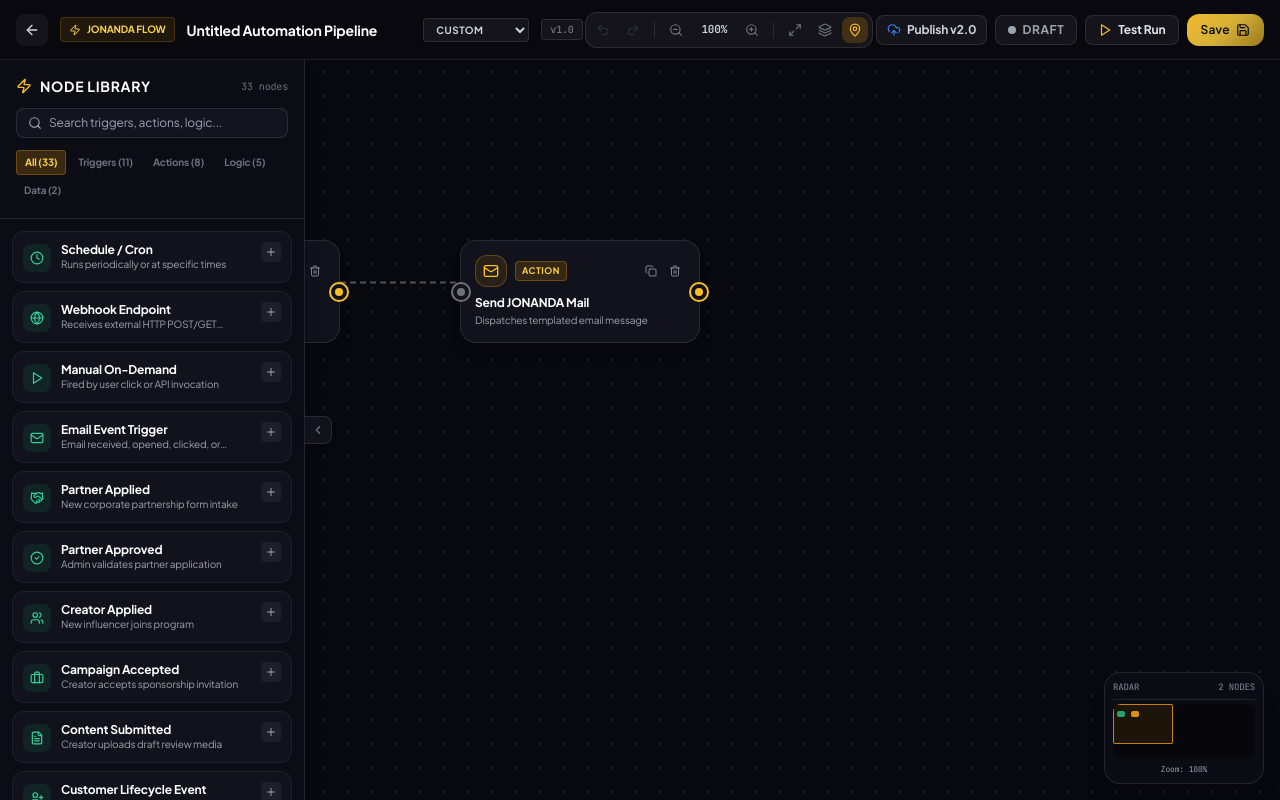
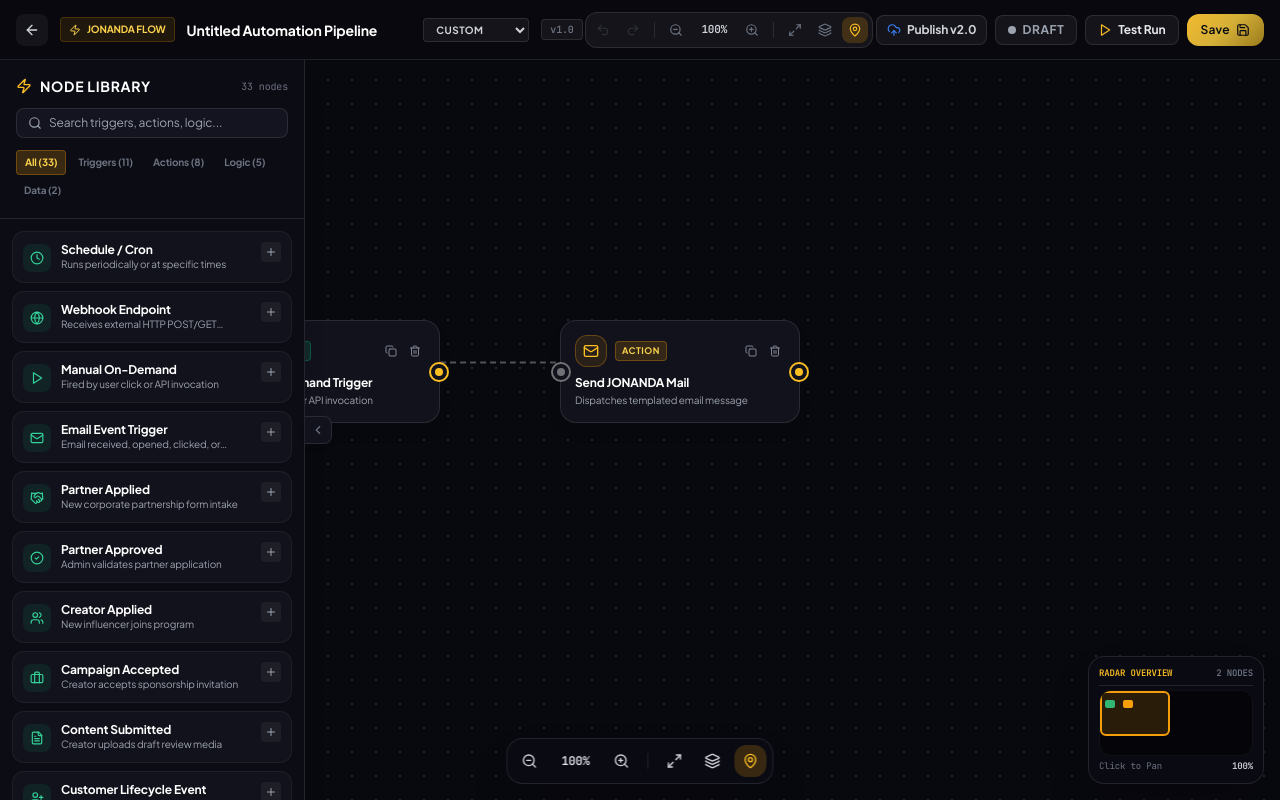
Before and after one commit to shalom-ars/Jonanda-LLC, a React (Vite) app: page /flow/new in a window 1280 px wide. Built offline with nearby package versions, Linux system fonts and the light colour scheme.

Commit message:
fix: implement smooth cursor-anchored wheel zooming, continuous drag-to-pan, and quick canvas dock

```diff
--- a/src/components/flow/builder/CanvasMinimap.tsx
+++ b/src/components/flow/builder/CanvasMinimap.tsx
@@ -1,4 +1,4 @@
-import React from 'react';
+import React, { useRef } from 'react';
 import { FlowNode } from '../../../types/flow';
 
 interface CanvasMinimapProps {
@@ -11,12 +11,15 @@
 export const CanvasMinimap: React.FC<CanvasMinimapProps> = ({
   nodes,
   pan,
-  zoom
+  zoom,
+  onPanChange
 }) => {
+  const mapRef = useRef<HTMLDivElement | null>(null);
+
   // Minimap dimensions
   const mapWidth = 160;
   const mapHeight = 100;
-  const scale = 0.04;
+  const scale = 0.05;
 
   const categoryDotColors: Record<string, string> = {
     trigger: '#10b981',
@@ -29,19 +32,38 @@
     code: '#6366f1'
   };
 
+  const handleMinimapClick = (e: React.MouseEvent) => {
+    if (!mapRef.current) return;
+    const rect = mapRef.current.getBoundingClientRect();
+    const clickX = e.clientX - rect.left;
+    const clickY = e.clientY - rect.top;
+
+    const targetCanvasX = clickX / scale;
+    const targetCanvasY = clickY / scale;
+
+    onPanChange({
+      x: Math.round(window.innerWidth / 2 - targetCanvasX * zoom),
+      y: Math.round(window.innerHeight / 2 - targetCanvasY * zoom)
+    });
+  };
+
   return (
-    <div className="absolute bottom-4 right-4 z-20 w-40 h-28 rounded-2xl bg-white/80 dark:bg-[#0c0c14]/85 backdrop-blur-md border border-gray-200 dark:border-white/10 shadow-xl overflow-hidden pointer-events-auto p-2 select-none flex flex-col justify-between">
+    <div className="absolute bottom-4 right-4 z-20 w-44 h-32 rounded-2xl bg-white/90 dark:bg-[#0c0c14]/90 backdrop-blur-md border border-gray-200 dark:border-white/10 shadow-2xl overflow-hidden pointer-events-auto p-2.5 select-none flex flex-col justify-between">
       <div className="flex items-center justify-between text-[9px] font-mono text-gray-500 font-bold border-b border-gray-200 dark:border-white/10 pb-1">
-        <span>RADAR</span>
+        <span className="text-amber-600 dark:text-gold-400 font-bold">RADAR OVERVIEW</span>
         <span>{nodes.length} NODES</span>
       </div>
 
-      {/* Mini 2D Plane */}
-      <div className="relative flex-1 w-full h-full overflow-hidden my-1 bg-gray-50 dark:bg-black/40 rounded-lg">
+      {/* Mini 2D Interactive Plane */}
+      <div
+        ref={mapRef}
+        onClick={handleMinimapClick}
+        className="relative flex-1 w-full h-full overflow-hidden my-1 bg-gray-100 dark:bg-black/50 rounded-xl cursor-crosshair border border-gray-200/50 dark:border-white/5"
+      >
         {/* Node dots */}
         {nodes.map((node) => {
-          const dotX = Math.min(Math.max((node.position.x * scale), 4), mapWidth - 10);
-          const dotY = Math.min(Math.max((node.position.y * scale), 4), mapHeight - 10);
+          const dotX = Math.min(Math.max(node.position.x * scale, 2), mapWidth);
+          const dotY = Math.min(Math.max(node.position.y * scale, 2), mapHeight);
           const color = categoryDotColors[node.category] || '#f59e0b';
 
           return (
@@ -52,26 +74,27 @@
                 top: `${dotY}px`,
                 backgroundColor: color
               }}
-              className="absolute w-2 h-1.5 rounded-sm opacity-90 shadow-sm"
+              className="absolute w-2.5 h-2 rounded-sm shadow-sm"
               title={node.title}
             />
           );
         })}
 
-        {/* Viewport Box */}
+        {/* Viewport Indicator Box */}
         <div
           style={{
-            left: `${Math.max(0, -pan.x * scale * 0.5)}px`,
-            top: `${Math.max(0, -pan.y * scale * 0.5)}px`,
-            width: `${Math.min(mapWidth, 60 / zoom)}px`,
-            height: `${Math.min(mapHeight, 40 / zoom)}px`
+            left: `${Math.max(0, -pan.x * scale * 0.4)}px`,
+            top: `${Math.max(0, -pan.y * scale * 0.4)}px`,
+            width: `${Math.min(mapWidth, 70 / zoom)}px`,
+            height: `${Math.min(mapHeight, 45 / zoom)}px`
           }}
-          className="absolute border border-amber-500/80 bg-amber-500/10 rounded-sm pointer-events-none"
+          className="absolute border-2 border-amber-500 bg-amber-500/15 rounded-md pointer-events-none shadow-sm"
         />
       </div>
 
-      <div className="text-[8px] text-gray-400 font-mono text-center truncate">
-        Zoom: {Math.round(zoom * 100)}%
+      <div className="flex items-center justify-between text-[9px] text-gray-500 font-mono">
+        <span>Click to Pan</span>
+        <span className="font-bold text-gray-700 dark:text-gray-300">{Math.round(zoom * 100)}%</span>
       </div>
     </div>
   );
--- a/src/components/flow/builder/FlowCanvas.tsx
+++ b/src/components/flow/builder/FlowCanvas.tsx
@@ -1,4 +1,4 @@
-import React, { useState, useRef, useEffect } from 'react';
+import React, { useState, useRef, useEffect, useCallback } from 'react';
 import { FlowNode, FlowEdge, Workflow, WorkflowCategory } from '../../../types/flow';
 import { FLOW_NODE_DEFINITIONS } from '../../../data/flowNodesData';
 import { FlowNodeCard } from './FlowNodeCard';
@@ -9,6 +9,13 @@
 import { CanvasMinimap } from './CanvasMinimap';
 import { WorkflowTestModal } from './WorkflowTestModal';
 import { useFlow } from '../../../context/FlowContext';
+import {
+  ZoomIn,
+  ZoomOut,
+  Maximize2,
+  Layers,
+  MapPin
+} from 'lucide-react';
 
 interface FlowCanvasProps {
   initialWorkflow: Workflow;
@@ -24,7 +31,7 @@
 
   // Viewport State
   const [zoom, setZoom] = useState(1);
-  const [pan, setPan] = useState({ x: 0, y: 0 });
+  const [pan, setPan] = useState({ x: 100, y: 80 });
   const [isPanning, setIsPanning] = useState(false);
   const [panStart, setPanStart] = useState({ x: 0, y: 0 });
   const [isMinimapOpen, setIsMinimapOpen] = useState(true);
@@ -49,13 +56,13 @@
   const canvasRef = useRef<HTMLDivElement | null>(null);
 
   // Push to history helper
-  const recordHistoryState = (nextWf: Workflow) => {
+  const recordHistoryState = useCallback((nextWf: Workflow) => {
     setHistory((prev) => {
       const truncated = prev.slice(0, historyIndex + 1);
       return [...truncated, nextWf].slice(-25); // Cap to 25 steps
     });
     setHistoryIndex((prev) => Math.min(prev + 1, 24));
-  };
+  }, [historyIndex]);
 
   const handleUndo = () => {
     if (historyIndex > 0) {
@@ -93,17 +100,53 @@
     return () => window.removeEventListener('keydown', handleKeyDown);
   }, [historyIndex, history, selectedNodeId]);
 
-  // Pan Canvas Handler
-  const handleMouseDownOnCanvas = (e: React.MouseEvent) => {
-    if ((e.target as HTMLElement).classList.contains('canvas-background')) {
-      setIsPanning(true);
-      setPanStart({ x: e.clientX - pan.x, y: e.clientY - pan.y });
-      setSelectedNodeId(null);
-      setSelectedEdgeId(null);
+  // High-Precision Smooth Wheel Zoom & Pan Engine (Anchored around cursor)
+  useEffect(() => {
+    const canvasEl = canvasRef.current;
+    if (!canvasEl) return;
+
+    const handleWheel = (e: WheelEvent) => {
+      e.preventDefault();
+      const rect = canvasEl.getBoundingClientRect();
+      const mouseX = e.clientX - rect.left;
+      const mouseY = e.clientY - rect.top;
+
+      if (e.ctrlKey || e.metaKey) {
+        // Pinch zoom (trackpad) or Ctrl + Wheel
+        const zoomDelta = -e.deltaY * 0.008;
+        setZoom((prevZoom) => {
+          const nextZoom = Math.min(Math.max(prevZoom + zoomDelta, 0.25), 2.5);
+          const scaleChange = nextZoom / prevZoom;
+          setPan((prevPan) => ({
+            x: mouseX - (mouseX - prevPan.x) * scaleChange,
+            y: mouseY - (mouseY - prevPan.y) * scaleChange
+          }));
+          return nextZoom;
+        });
+      } else {
+        // Smooth direct wheel pan / zoom
+        if (Math.abs(e.deltaX) > 0 || Math.abs(e.deltaY) > 0) {
+          // If shift key held or multi-touch trackpad pan
+          if (e.shiftKey) {
+            setPan((prev) => ({ ...prev, x: prev.x - e.deltaY }));
+          } else {
+            // Normal 2D panning via wheel/trackpad
+            setPan((prev) => ({
+              x: prev.x - e.deltaX * 1.2,
+              y: prev.y - e.deltaY * 1.2
+            }));
+          }
+        }
       }
     };
 
-  const handleMouseMove = (e: React.MouseEvent) => {
+    canvasEl.addEventListener('wheel', handleWheel, { passive: false });
+    return () => canvasEl.removeEventListener('wheel', handleWheel);
+  }, []);
+
+  // Global Window-Level Pan & Drag Listener for Smooth Continuous Dragging
+  useEffect(() => {
+    const handleGlobalMouseMove = (e: MouseEvent) => {
       if (isPanning) {
         setPan({
           x: e.clientX - panStart.x,
@@ -148,7 +191,7 @@
       }
     };
 
-  const handleMouseUp = () => {
+    const handleGlobalMouseUp = () => {
       if (draggingNodeId) {
         recordHistoryState(workflow);
       }
@@ -157,8 +200,43 @@
       setConnectingState(null);
     };
 
+    if (isPanning || draggingNodeId || connectingState) {
+      window.addEventListener('mousemove', handleGlobalMouseMove);
+      window.addEventListener('mouseup', handleGlobalMouseUp);
+    }
+
+    return () => {
+      window.removeEventListener('mousemove', handleGlobalMouseMove);
+      window.removeEventListener('mouseup', handleGlobalMouseUp);
+    };
+  }, [isPanning, draggingNodeId, connectingState, panStart, pan, zoom, dragOffset, workflow, recordHistoryState]);
+
+  // Pan Canvas Initiator
+  const handleMouseDownOnCanvas = (e: React.MouseEvent) => {
+    const target = e.target as HTMLElement;
+    // Don't initiate canvas panning if clicking inside a node card, port handle, button, or sidebar
+    if (
+      target.closest('.flow-node-card') ||
+      target.closest('.port-handle') ||
+      target.closest('button') ||
+      target.closest('input') ||
+      target.closest('select') ||
+      target.closest('.node-library-sidebar') ||
+      target.closest('.node-config-panel') ||
+      target.closest('.canvas-minimap')
+    ) {
+      return;
+    }
+
+    setIsPanning(true);
+    setPanStart({ x: e.clientX - pan.x, y: e.clientY - pan.y });
+    setSelectedNodeId(null);
+    setSelectedEdgeId(null);
+  };
+
   // Node Drag Initiator
   const handleNodeMouseDown = (nodeId: string, e: React.MouseEvent) => {
+    e.stopPropagation();
     const rect = canvasRef.current?.getBoundingClientRect();
     if (!rect) return;
 
@@ -178,6 +256,7 @@
 
   // Start Connection
   const handleStartConnect = (nodeId: string, portId: string, e: React.MouseEvent) => {
+    e.stopPropagation();
     const rect = canvasRef.current?.getBoundingClientRect();
     if (!rect) return;
 
@@ -329,13 +408,13 @@
   // Auto Arrange Nodes
   const handleAutoArrange = () => {
     const spacingX = 320;
-    const spacingY = 130;
+    const spacingY = 140;
 
     const arrangedNodes = workflow.nodes.map((node, index) => ({
       ...node,
       position: {
         x: 80 + (index % 4) * spacingX,
-        y: 120 + Math.floor(index / 4) * spacingY
+        y: 100 + Math.floor(index / 4) * spacingY
       }
     }));
 
@@ -347,10 +426,36 @@
     recordHistoryState(updated);
   };
 
-  // Fit to screen
+  // Fit to screen (Centers all nodes cleanly)
   const handleFitToScreen = () => {
-    setZoom(0.85);
-    setPan({ x: 40, y: 20 });
+    if (workflow.nodes.length === 0) {
+      setZoom(1);
+      setPan({ x: 100, y: 80 });
+      return;
+    }
+
+    const minX = Math.min(...workflow.nodes.map((n) => n.position.x));
+    const maxX = Math.max(...workflow.nodes.map((n) => n.position.x + 240));
+    const minY = Math.min(...workflow.nodes.map((n) => n.position.y));
+    const maxY = Math.max(...workflow.nodes.map((n) => n.position.y + 100));
+
+    const contentWidth = maxX - minX + 160;
+    const contentHeight = maxY - minY + 160;
+
+    const rect = canvasRef.current?.getBoundingClientRect();
+    const viewportWidth = rect ? rect.width - 100 : 1000;
+    const viewportHeight = rect ? rect.height - 100 : 700;
+
+    const targetZoom = Math.min(
+      Math.max(Math.min(viewportWidth / contentWidth, viewportHeight / contentHeight), 0.4),
+      1.1
+    );
+
+    setZoom(targetZoom);
+    setPan({
+      x: rect ? rect.width / 2 - ((minX + maxX) / 2) * targetZoom : 80,
+      y: rect ? rect.height / 2 - ((minY + maxY) / 2) * targetZoom : 80
+    });
   };
 
   const handleSave = () => {
@@ -380,11 +485,11 @@
         onPublishVersion={handlePublish}
         onTest={() => setIsTestModalOpen(true)}
         zoom={zoom}
-        onZoomIn={() => setZoom((prev) => Math.min(prev + 0.15, 2.0))}
-        onZoomOut={() => setZoom((prev) => Math.max(prev - 0.15, 0.4))}
+        onZoomIn={() => setZoom((prev) => Math.min(prev + 0.15, 2.5))}
+        onZoomOut={() => setZoom((prev) => Math.max(prev - 0.15, 0.25))}
         onResetZoom={() => {
           setZoom(1);
-          setPan({ x: 0, y: 0 });
+          setPan({ x: 100, y: 80 });
         }}
         onAutoArrange={handleAutoArrange}
         onFitToScreen={handleFitToScreen}
@@ -407,11 +512,11 @@
       <div
         ref={canvasRef}
         onMouseDown={handleMouseDownOnCanvas}
-        onMouseMove={handleMouseMove}
-        onMouseUp={handleMouseUp}
-        className="canvas-background w-full h-full relative cursor-grab active:cursor-grabbing overflow-hidden"
+        className={`w-full h-full relative overflow-hidden ${
+          isPanning ? 'cursor-grabbing' : 'cursor-grab'
+        }`}
         style={{
-          backgroundImage: `radial-gradient(circle, rgba(160, 160, 180, 0.15) 1px, transparent 1px)`,
+          backgroundImage: `radial-gradient(circle, rgba(160, 160, 180, 0.2) 1.2px, transparent 1.2px)`,
           backgroundSize: `${24 * zoom}px ${24 * zoom}px`,
           backgroundPosition: `${pan.x}px ${pan.y}px`
         }}
@@ -420,19 +525,20 @@
         <div
           className="absolute inset-0 origin-top-left pointer-events-none"
           style={{
-            transform: `translate(${pan.x}px, ${pan.y}px) scale(${zoom})`
+            transform: `translate3d(${pan.x}px, ${pan.y}px, 0) scale(${zoom})`
           }}
         >
           {/* SVG Connection Layer */}
-          <svg className="absolute inset-0 w-[5000px] h-[5000px] pointer-events-auto overflow-visible">
+          <svg className="absolute inset-0 w-[8000px] h-[8000px] pointer-events-none overflow-visible">
             {workflow.edges.map((edge) => (
+              <g key={edge.id} className="pointer-events-auto">
                 <FlowEdgeRenderer
-                key={edge.id}
                   edge={edge}
                   nodes={workflow.nodes}
                   selected={selectedEdgeId === edge.id}
                   onDelete={handleDeleteEdge}
                 />
+              </g>
             ))}
 
             {/* Connecting Wire Preview */}
@@ -458,15 +564,15 @@
           </svg>
 
           {/* HTML Nodes Layer */}
-          <div className="absolute inset-0 pointer-events-auto">
+          <div className="absolute inset-0 pointer-events-none">
             {workflow.nodes.map((node) => (
               <div
                 key={node.id}
                 onMouseDown={(e) => handleNodeMouseDown(node.id, e)}
                 style={{
-                  transform: `translate(${node.position.x}px, ${node.position.y}px)`
+                  transform: `translate3d(${node.position.x}px, ${node.position.y}px, 0)`
                 }}
-                className="absolute"
+                className="absolute pointer-events-auto"
               >
                 <FlowNodeCard
                   node={node}
@@ -486,14 +592,82 @@
         </div>
       </div>
 
+      {/* Floating Canvas Quick Zoom & Navigation Dock */}
+      <div className="absolute bottom-4 left-1/2 -translate-x-1/2 z-30 flex items-center gap-1.5 p-1.5 rounded-2xl bg-white/90 dark:bg-[#0c0c14]/90 backdrop-blur-xl border border-gray-200 dark:border-white/10 shadow-2xl">
+        <button
+          type="button"
+          onClick={() => setZoom((prev) => Math.max(prev - 0.15, 0.25))}
+          className="p-2 rounded-xl text-gray-600 dark:text-gray-300 hover:text-black dark:hover:text-white hover:bg-gray-100 dark:hover:bg-white/10 transition-colors"
+          title="Zoom Out (-)"
+        >
+          <ZoomOut className="w-4 h-4" />
+        </button>
+
+        <button
+          type="button"
+          onClick={() => {
+            setZoom(1);
+            setPan({ x: 100, y: 80 });
+          }}
+          className="px-2.5 py-1 rounded-xl text-xs font-mono font-bold text-gray-700 dark:text-gray-200 hover:text-amber-600 dark:hover:text-gold-400 hover:bg-gray-100 dark:hover:bg-white/10 transition-colors"
+          title="Reset Zoom to 100%"
+        >
+          {Math.round(zoom * 100)}%
+        </button>
+
+        <button
+          type="button"
+          onClick={() => setZoom((prev) => Math.min(prev + 0.15, 2.5))}
+          className="p-2 rounded-xl text-gray-600 dark:text-gray-300 hover:text-black dark:hover:text-white hover:bg-gray-100 dark:hover:bg-white/10 transition-colors"
+          title="Zoom In (+)"
+        >
+          <ZoomIn className="w-4 h-4" />
+        </button>
+
+        <div className="w-[1px] h-4 bg-gray-200 dark:bg-white/10 mx-1" />
+
+        <button
+          type="button"
+          onClick={handleFitToScreen}
+          className="p-2 rounded-xl text-gray-600 dark:text-gray-300 hover:text-black dark:hover:text-white hover:bg-gray-100 dark:hover:bg-white/10 transition-colors"
+          title="Fit All Nodes in View"
+        >
+          <Maximize2 className="w-4 h-4" />
+        </button>
+
+        <button
+          type="button"
+          onClick={handleAutoArrange}
+          className="p-2 rounded-xl text-gray-600 dark:text-gray-300 hover:text-black dark:hover:text-white hover:bg-gray-100 dark:hover:bg-white/10 transition-colors"
+          title="Auto Arrange Nodes"
+        >
+          <Layers className="w-4 h-4" />
+        </button>
+
+        <button
+          type="button"
+          onClick={() => setIsMinimapOpen(!isMinimapOpen)}
+          className={`p-2 rounded-xl transition-colors ${
+            isMinimapOpen
+              ? 'bg-amber-500/20 text-amber-700 dark:text-gold-400'
+              : 'text-gray-600 dark:text-gray-300 hover:bg-gray-100 dark:hover:bg-white/10'
+          }`}
+          title="Toggle Radar Minimap"
+        >
+          <MapPin className="w-4 h-4" />
+        </button>
+      </div>
+
       {/* Floating Canvas Minimap */}
       {isMinimapOpen && (
+        <div className="canvas-minimap">
           <CanvasMinimap
             nodes={workflow.nodes}
             pan={pan}
             zoom={zoom}
             onPanChange={(newPan) => setPan(newPan)}
           />
+        </div>
       )}
 
       {/* Node Config Right Sidebar */}
--- a/src/components/flow/builder/FlowNodeCard.tsx
+++ b/src/components/flow/builder/FlowNodeCard.tsx
@@ -88,7 +88,7 @@
 
   const IconComp = iconMap[definition.iconName] || Sparkles;
 
-  // Category badge colors covering all 8 NodeCategory types
+  // Category badge styles covering all 8 NodeCategory types
   const categoryStyles: Record<NodeCategory, string> = {
     trigger: 'bg-emerald-500/15 text-emerald-700 dark:text-emerald-300 border-emerald-500/30',
     action: 'bg-amber-500/15 text-amber-700 dark:text-gold-300 border-amber-500/30',
@@ -118,17 +118,18 @@
         onSelect(node.id);
       }}
       className={`
+        flow-node-card
         relative w-[240px] rounded-2xl p-3.5 select-none transition-all duration-200 cursor-grab active:cursor-grabbing
         bg-white dark:bg-[#12121c] border
         ${
           isSelected
-            ? 'border-amber-500 dark:border-gold-400 shadow-[0_0_25px_rgba(245,158,11,0.3)] ring-2 ring-amber-500/40 dark:ring-gold-400/40'
-            : 'border-gray-200 dark:border-white/10 hover:border-gray-300 dark:hover:border-white/20 shadow-lg'
+            ? 'border-amber-500 dark:border-gold-400 shadow-[0_0_25px_rgba(245,158,11,0.3)] ring-2 ring-amber-500/40 dark:ring-gold-400/40 z-30'
+            : 'border-gray-200 dark:border-white/10 hover:border-gray-300 dark:hover:border-white/20 shadow-lg z-10'
         }
       `}
     >
       {/* Node Top Row: Icon + Category Badge + Action Buttons */}
-      <div className="flex items-center justify-between gap-2 mb-2">
+      <div className="flex items-center justify-between gap-2 mb-2 pointer-events-auto">
         <div className="flex items-center gap-2">
           <div className={`w-8 h-8 rounded-xl border flex items-center justify-center shrink-0 ${iconBgStyles[node.category] || iconBgStyles.action}`}>
             <IconComp className="w-4 h-4" />
@@ -182,7 +183,7 @@
             e.stopPropagation();
             onEndConnect(node.id, 'in');
           }}
-          className="absolute -left-2.5 top-1/2 -translate-y-1/2 w-5 h-5 rounded-full bg-white dark:bg-[#12121c] border-2 border-gray-400 dark:border-white/40 hover:border-amber-500 dark:hover:border-gold-400 flex items-center justify-center cursor-crosshair group/port z-20 shadow-sm"
+          className="port-handle absolute -left-2.5 top-1/2 -translate-y-1/2 w-5 h-5 rounded-full bg-white dark:bg-[#12121c] border-2 border-gray-400 dark:border-white/40 hover:border-amber-500 dark:hover:border-gold-400 flex items-center justify-center cursor-crosshair group/port z-40 shadow-sm"
           title="Connect Input"
         >
           <div className="w-2 h-2 rounded-full bg-gray-400 dark:bg-white/40 group-hover/port:bg-amber-500 dark:group-hover/port:bg-gold-400" />
@@ -191,7 +192,7 @@
 
       {/* Right Output Port Handle(s) */}
       {definition.outputs && definition.outputs.length > 0 && (
-        <div className="absolute -right-2.5 top-1/2 -translate-y-1/2 flex flex-col gap-2 z-20">
+        <div className="absolute -right-2.5 top-1/2 -translate-y-1/2 flex flex-col gap-2 z-40">
           {definition.outputs.map((outPort) => (
             <div
               key={outPort.id}
@@ -199,7 +200,7 @@
                 e.stopPropagation();
                 onStartConnect(node.id, outPort.id, e);
               }}
-              className="w-5 h-5 rounded-full bg-white dark:bg-[#12121c] border-2 border-amber-500 dark:border-gold-400 hover:scale-125 flex items-center justify-center cursor-crosshair group/port shadow-sm transition-transform"
+              className="port-handle w-5 h-5 rounded-full bg-white dark:bg-[#12121c] border-2 border-amber-500 dark:border-gold-400 hover:scale-125 flex items-center justify-center cursor-crosshair group/port shadow-sm transition-transform"
               title={`Drag from ${outPort.label}`}
             >
               <div className="w-2 h-2 rounded-full bg-amber-500 dark:bg-gold-400 group-hover/port:bg-amber-400" />
```
Lines whose indentation alone changed are shown as unchanged.
